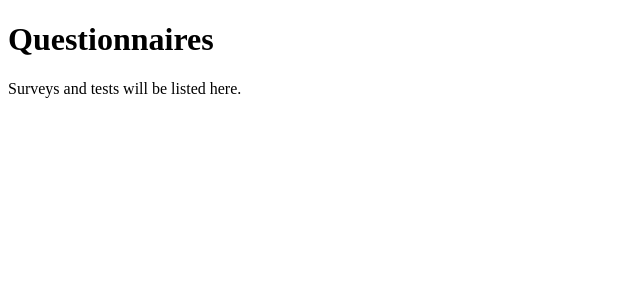
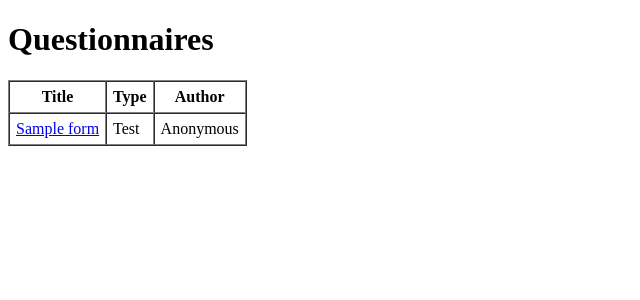
Before and after one commit to aacuke17-boop/Django-Test-editor-Practice, a Django app: page / in a window 1280 px wide. Shown: the part 39-339 px from the top of the page, without its empty margins (0-640 px from the left). Run offline with Django 5.2, Linux system fonts and the light colour scheme; a user stored in the database is signed in; data comes from the database, SQL or seed files in the repository; tables that the repository leaves empty hold one stand-in row (values such as "Sample post").

Commit message:
Show materials on home page

```diff
--- a/surveys/templates/surveys/home.html
+++ b/surveys/templates/surveys/home.html
@@ -4,5 +4,26 @@
 
 {% block content %}
     <h1>Questionnaires</h1>
-    <p>Surveys and tests will be listed here.</p>
+    {% if materials %}
+        <table border="1" cellpadding="6" cellspacing="0">
+            <thead>
+                <tr>
+                    <th>Title</th>
+                    <th>Type</th>
+                    <th>Author</th>
+                </tr>
+            </thead>
+            <tbody>
+                {% for material in materials %}
+                    <tr>
+                        <td><a href="{% url 'material_detail' material.pk %}">{{ material.title }}</a></td>
+                        <td>{% if material.is_test %}Test{% else %}Survey{% endif %}</td>
+                        <td>{% if material.creator %}{{ material.creator.username }}{% else %}Deleted user{% endif %}</td>
+                    </tr>
+                {% endfor %}
+            </tbody>
+        </table>
+    {% else %}
+        <p>No materials available yet.</p>
+    {% endif %}
 {% endblock %}
--- a/surveys/urls.py
+++ b/surveys/urls.py
@@ -4,4 +4,5 @@ from . import views
 
 urlpatterns = [
     path("", views.home, name="home"),
+    path("materials/<int:pk>/", views.material_detail, name="material_detail"),
 ]
--- a/surveys/views.py
+++ b/surveys/views.py
@@ -1,5 +1,20 @@
-from django.shortcuts import render
+from django.shortcuts import get_object_or_404, render
+
+from .models import Questionnaire
 
 
 def home(request):
-    return render(request, "surveys/home.html")
+    materials = (
+        Questionnaire.objects.available_to(request.user)
+        .select_related("creator")
+        .order_by("-creation_time")
+    )
+    return render(request, "surveys/home.html", {"materials": materials})
+
+
+def material_detail(request, pk):
+    material = get_object_or_404(
+        Questionnaire.objects.available_to(request.user).select_related("creator"),
+        pk=pk,
+    )
+    return render(request, "surveys/material_detail.html", {"material": material})
```
Also changed, not shown: surveys/templates/surveys/material_detail.html (added, +7 -0 lines).
